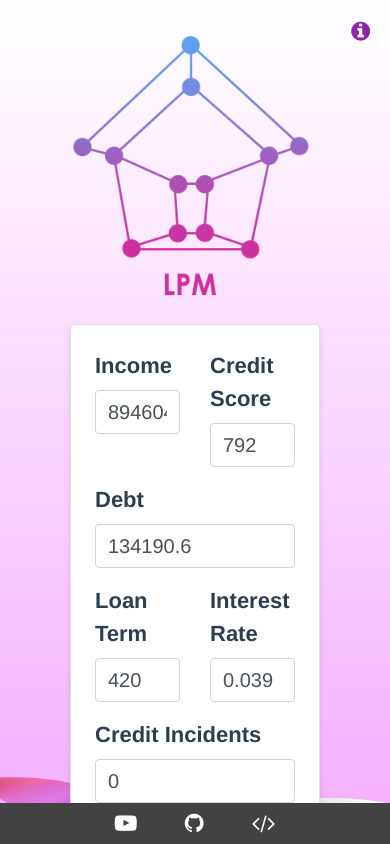
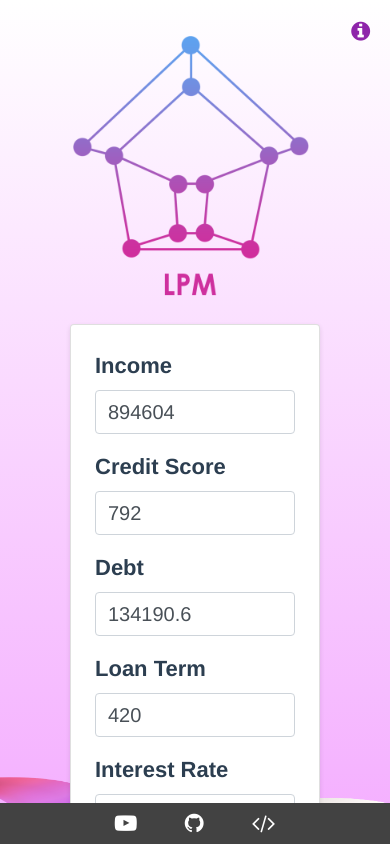
Before and after one commit to kaustav927/LoanPredictionModel, a Vue app in the folder front-end/: page / in a window 390 px wide. Built offline with nearby package versions, Linux system fonts and the light colour scheme.

Commit message:
kinda responsive on the form

```diff
--- a/front-end/src/components/Form.vue
+++ b/front-end/src/components/Form.vue
@@ -5,7 +5,7 @@
         <div class="card p-4">
           <b-form id="lpm-form" @submit="onSubmit" method="post" @reset="onReset" v-if="show">
             <b-row>
-              <b-col>
+              <b-col cols="12" lg="4">
                 <b-form-group
                   id="input-group-2"
                   class="inputLables"
@@ -21,7 +21,7 @@
                   ></b-form-input>
                 </b-form-group>
               </b-col>
-              <b-col>
+              <b-col cols="12" lg="4">
                 <b-form-group
                   id="input-group-2"
                   class="inputLables"
@@ -36,7 +36,7 @@
                   ></b-form-input>
                 </b-form-group>
               </b-col>
-              <b-col>
+              <b-col cols="12" lg="4">
                 <b-form-group id="input-group-2"   class="inputLables" label="Debt" label-for="input-2">
                   <b-form-input
                     id="input-2"
@@ -50,7 +50,7 @@
             </b-row>
 
             <b-row>
-              <b-col>
+              <b-col cols="12" lg="4">
                 <b-form-group id="input-group-2" class="inputLables" label="Loan Term" label-for="input-2">
                   <b-form-input
                     id="input-2"
@@ -60,7 +60,7 @@
                   ></b-form-input>
                 </b-form-group>
               </b-col>
-              <b-col>
+              <b-col cols="12" lg="4">
                 <b-form-group
                   id="input-group-2"
                   label="Interest Rate"
@@ -75,7 +75,7 @@
                   ></b-form-input>
                 </b-form-group>
               </b-col>
-              <b-col>
+              <b-col cols="12" lg="4">
                 <b-form-group
                   id="input-group-2"
                   label="Credit Incidents"
@@ -93,7 +93,7 @@
             </b-row>
 
             <b-row>
-              <b-col>
+              <b-col cols="12" lg="4">
                 <b-form-group
                   id="input-group-2"
                   label="Home Value"
@@ -108,7 +108,7 @@
                   ></b-form-input>
                 </b-form-group>
               </b-col>
-              <b-col>
+              <b-col cols="12" lg="4">
                 <b-form-group
                   id="input-group-2"
                   label="Loan Amount"
@@ -123,7 +123,7 @@
                   ></b-form-input>
                 </b-form-group>
               </b-col>
-              <b-col>
+              <b-col cols="12" lg="4">
                 <b-form-group id="input-group-2" class="inputLables" label="Latitude" label-for="input-2">
                   <b-form-input
                     id="input-2"
@@ -136,7 +136,7 @@
             </b-row>
 
             <b-row>
-              <b-col>
+              <b-col cols="12" lg="4">
                 <b-form-group
                   id="input-group-2"
                   label="Longitude"
@@ -151,7 +151,7 @@
                   ></b-form-input>
                 </b-form-group>
               </b-col>
-              <b-col>
+              <b-col cols="12" lg="4">
                 <b-form-group
                   id="input-group-2"
                   label="Median Home Value"
@@ -166,7 +166,7 @@
                   ></b-form-input>
                 </b-form-group>
               </b-col>
-              <b-col>
+              <b-col cols="12" lg="4">
                 <b-form-group
                   id="input-group-2"
                   label="Median Household Income"
```
